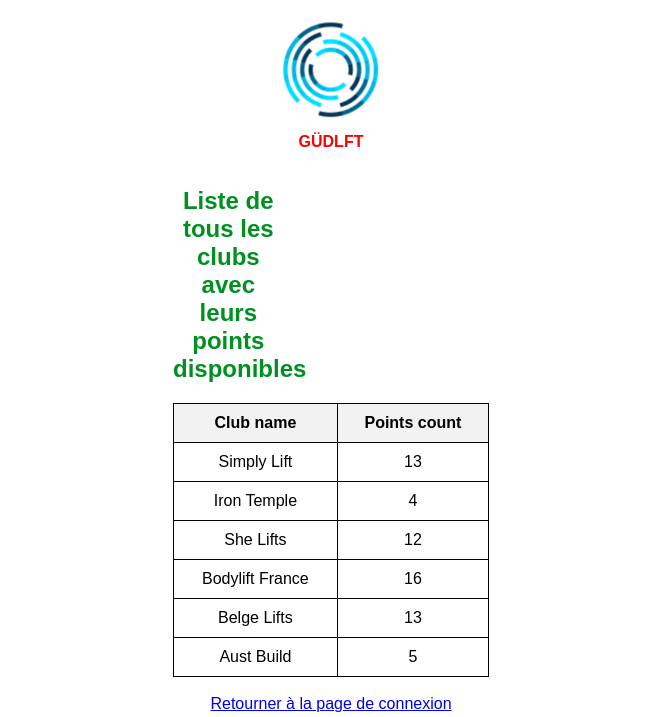
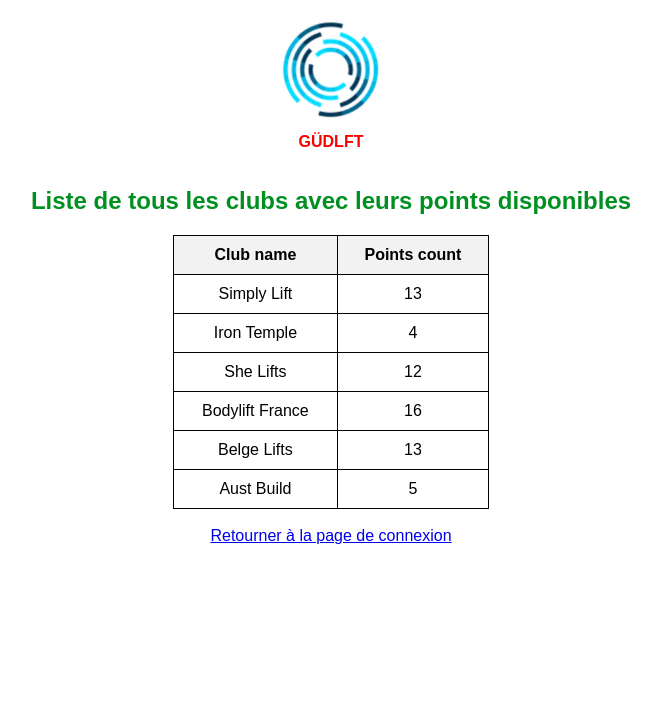
Before and after one commit to waleedos/2023_P11_Ameliorer-app-Web_Python-par-des-tests-et-du-d-bogage_GUDLFT, a Flask app: page /club_table.html in a window 1280 px wide. Shown: the top 717 px of the page, without its empty margins (309-970 px from the left). Run offline with Flask 3, Linux system fonts and the light colour scheme.

Commit message:
Reglage CSS pour le tableau des points des club club_table.css

```diff
--- a/static/club_table.css
+++ b/static/club_table.css
@@ -1,29 +1,27 @@
+/* Style pour le titre du tableau, maintenant séparé */
+.table-title {
+    text-align: center;
+    font-size: 1.5em; /* Réduire la taille de la police */
+    color: #009021; /* Changer la couleur en orange */
+    padding: 20px; /* Ajouter un padding de 20px */
+}
+
 /* Centrer le tableau */
 .center-table {
     margin-left: auto;
     margin-right: auto;
     border-collapse: collapse;
-    width: 25%;  /* Élargir le tableau */
+    width: 25%; /* Réglez ceci sur la largeur que vous souhaitez pour votre tableau */
 }
 
 /* Ajouter des bordures aux cellules du tableau */
 .center-table th, .center-table td {
     border: 1px solid black;
-    padding: 10px;  /* Ajouter de l'espacement autour du texte */
-    text-align: center;  /* Centrer le texte */
+    padding: 10px; /* Ajouter de l'espacement autour du texte */
+    text-align: center; /* Centrer le texte */
 }
 
 /* Centrer le texte dans les en-têtes */
 .center-table th {
     background-color: #f2f2f2;
 }
-
-/* Style pour le titre du tableau */
-.center-table caption {
-    font-size: 1.5em;  /* Réduire la taille de la police */
-    color: #009021;  /* Changer la couleur en orange */
-    padding-bottom: 20px;  /* Ajouter un padding-bottom de 20px */
-    padding-top: 20px;
-    width: 35%; /* Définir la largeur du titre à 35% */
-    text-align: center; /* Centrer le texte du titre */
-}
--- a/templates/club_table.html
+++ b/templates/club_table.html
@@ -13,8 +13,14 @@
         <img src="/static/logo.png" alt="Logo du site" class="site-logo">
         <p class="company-name">GÜDLFT</p>
     </div>
+
+    <!-- Titre séparé du tableau -->
+    <div class="table-title">
+        <b><font size="5">Liste de tous les clubs avec leurs points disponibles</font></b>
+    </div>
+
+    <!-- Tableau sans le titre -->
     <table class="center-table">
-        <caption><b><font size="5">Liste de tous les clubs avec leurs points disponibles</font></b></caption>
         <tr>
             <th>Club name</th>
             <th>Points count</th>
```
